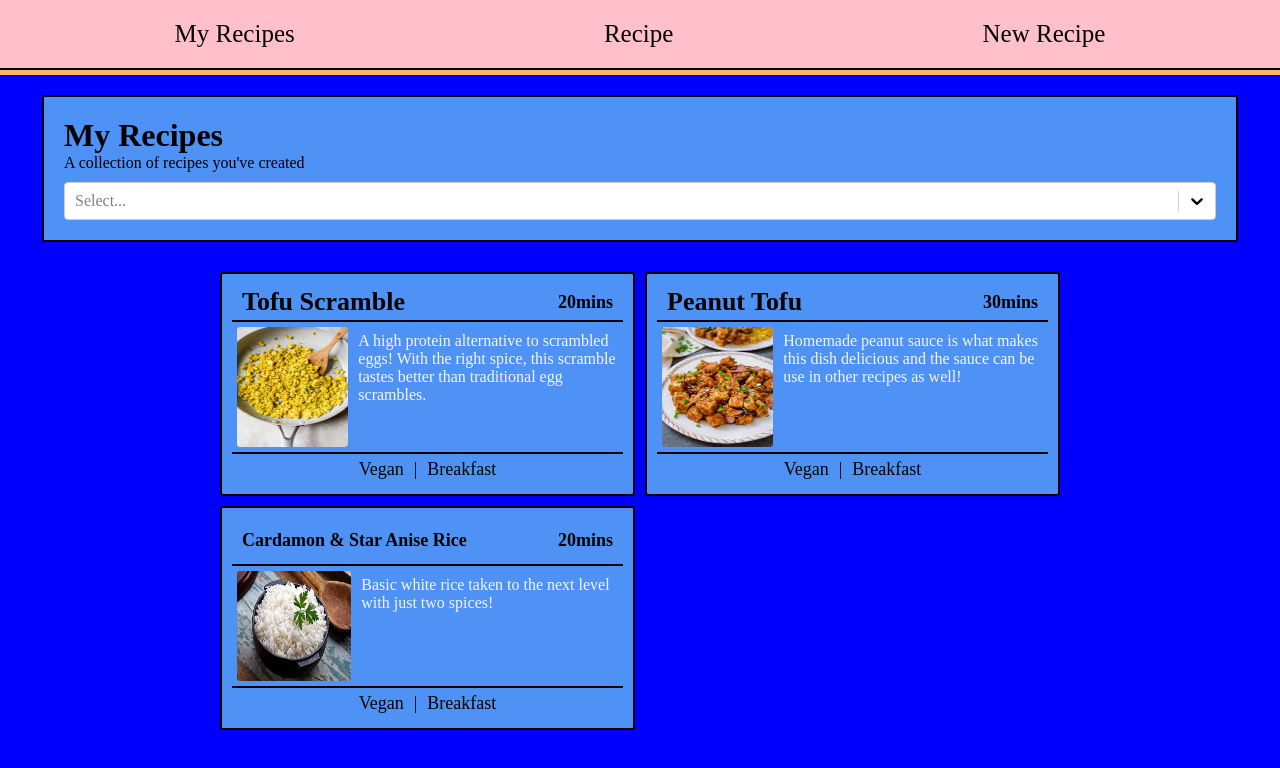
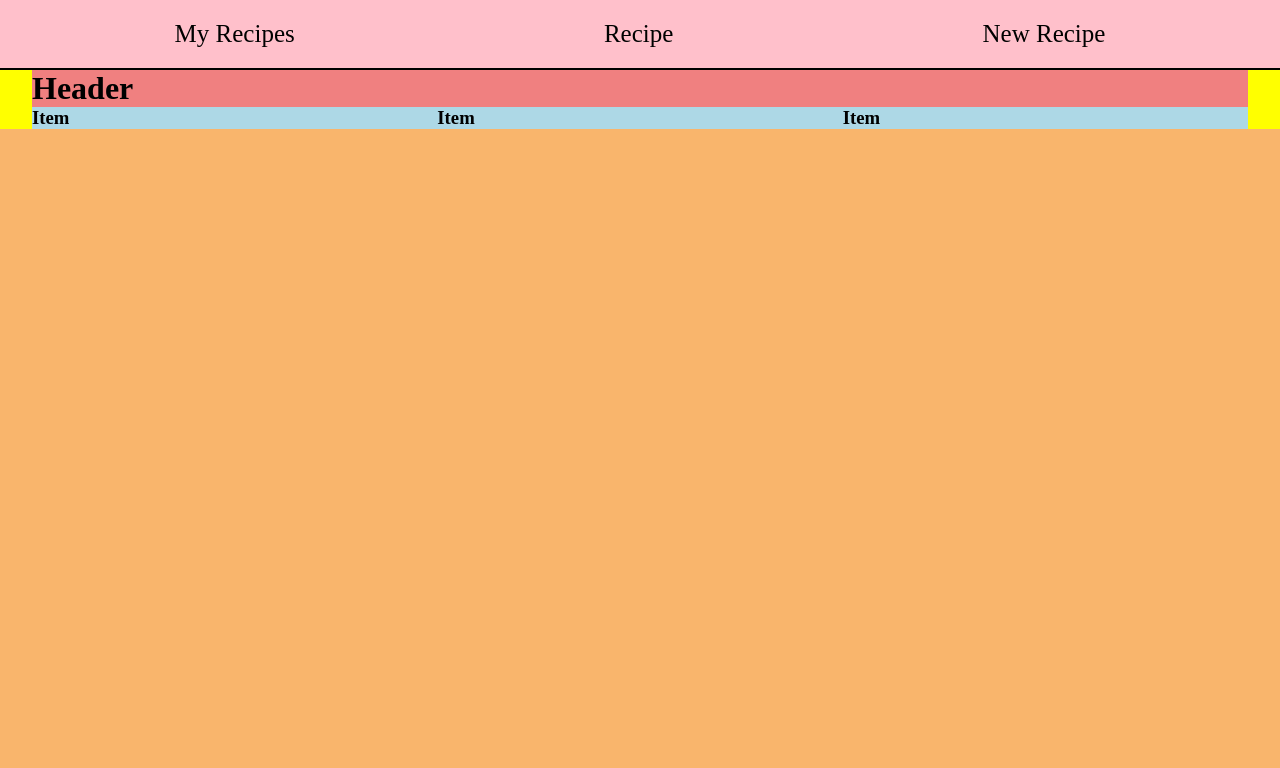
Before and after one commit to biggersmatt/jumptorecipe, a React (Create React App) app: page /myrecipes in a window 1280 px wide. Shown: the top 768 px of the page. Built offline with nearby package versions, Linux system fonts and the light colour scheme.

Commit message:
Testing flexbox in css

```diff
--- a/src/App.js
+++ b/src/App.js
@@ -5,6 +5,7 @@ import {Route, Routes} from 'react-router-dom';
 import MyRecipes from './pages/myRecipesPage/myRecipesPage';
 import Recipe from './pages/recipeShowPage/recipeShowPage';
 import NewRecipe from './pages/newRecipePage/newRecipePage';
+import Test from './components/Test/TestPage'
 
 // Components
 import Nav from './components/Nav/nav';
@@ -18,7 +19,8 @@ export default function App() {
       <Nav/>
       <div className='content'>
         <Routes>
-          <Route path='/myrecipes' element={<MyRecipes/>}/>
+          <Route path='/myrecipes' element={<Test/>}/>
+          {/* <Route path='/myrecipes' element={<MyRecipes/>}/> */}
           <Route path='/recipe' element={<Recipe/>}/>
           <Route path='/new' element={<NewRecipe/>}/>
         </Routes>
--- a/src/components/MyRecipeItem/myRecipeItem.css
+++ b/src/components/MyRecipeItem/myRecipeItem.css
@@ -60,7 +60,7 @@
   font-size: 18px;
   margin: 5px;
 }
-/*************** iPad Air (820x1180) ****************/
+/*************** iPad Air ****************/
 @media (min-width: 820px) {
   .myrecipe-wrapper {
     display: flex;
@@ -72,3 +72,15 @@
     padding: 10px;
   }
 }
+/*************** Desktop ****************/
+@media (min-width: 1200px) {
+  .myrecipe-wrapper {
+    display: flex;
+    flex-direction: column;
+    justify-content: space-evenly;
+    width: calc(33.33% - 34px);
+    border: 2px solid black;
+    margin: 10px 5px 0;
+    padding: 10px;
+  }
+}
--- a/src/components/MyRecipesList/myRecipesList.css
+++ b/src/components/MyRecipesList/myRecipesList.css
@@ -14,3 +14,11 @@
     margin: 20px 0 0 0;
   }
 }
+/*************** Desktop ****************/
+@media (min-width: 1200px) {
+  .myrecipeslist-container {
+    width: calc(90% + 54px);
+    max-width: 100%;
+    margin: 20px 0 0 0;
+  }
+}
--- /dev/null
+++ b/src/components/Test/TestItem.jsx
@@ -0,0 +1,7 @@
+export default function TestItem() {
+  return (
+    <div className="item-wrapper">
+      <h3>Item</h3>
+    </div>
+  )
+}
--- /dev/null
+++ b/src/components/Test/TestList.jsx
@@ -0,0 +1,11 @@
+import TestItem from './TestItem'
+
+export default function TestList() {
+  return (
+    <div className='list-wrapper'>
+      <TestItem />
+      <TestItem />
+      <TestItem />
+    </div>
+  )
+}
--- /dev/null
+++ b/src/components/Test/TestPage.jsx
@@ -0,0 +1,12 @@
+import TestList from "./TestList";
+import TestHeader from "./testHeader";
+import './test.css';
+
+export default function Test() {
+  return (
+    <div className="page-wrapper">
+      <TestHeader />
+      <TestList />
+    </div>
+  )
+}
--- /dev/null
+++ b/src/components/Test/test.css
@@ -0,0 +1,21 @@
+.page-wrapper {
+  background-color: yellow;
+  display: flex;
+  flex-direction: column;
+  align-items: center;
+  width: 100vw;
+}
+.header-wrapper {
+  background-color: lightcoral;
+  width: 95%;
+}
+.list-wrapper {
+  background-color: orange;
+  width: 95%;
+  display: flex;
+  flex-wrap: wrap;
+}
+.item-wrapper {
+  background-color: lightblue;
+  flex: 0 0 33.333333%;
+}
--- /dev/null
+++ b/src/components/Test/testHeader.jsx
@@ -0,0 +1,7 @@
+export default function TestHeader() {
+  return (
+    <div className="header-wrapper">
+      <h1>Header</h1>
+    </div>
+  )
+}
```
